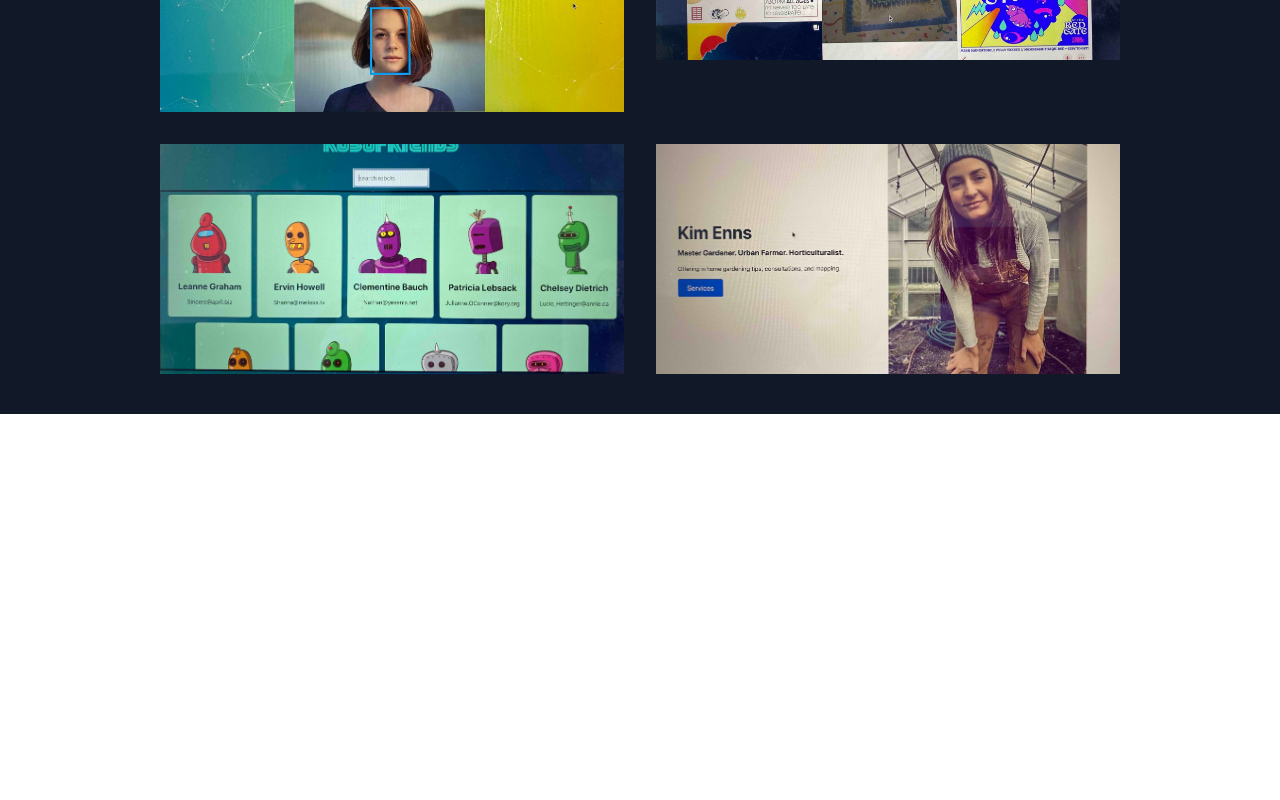
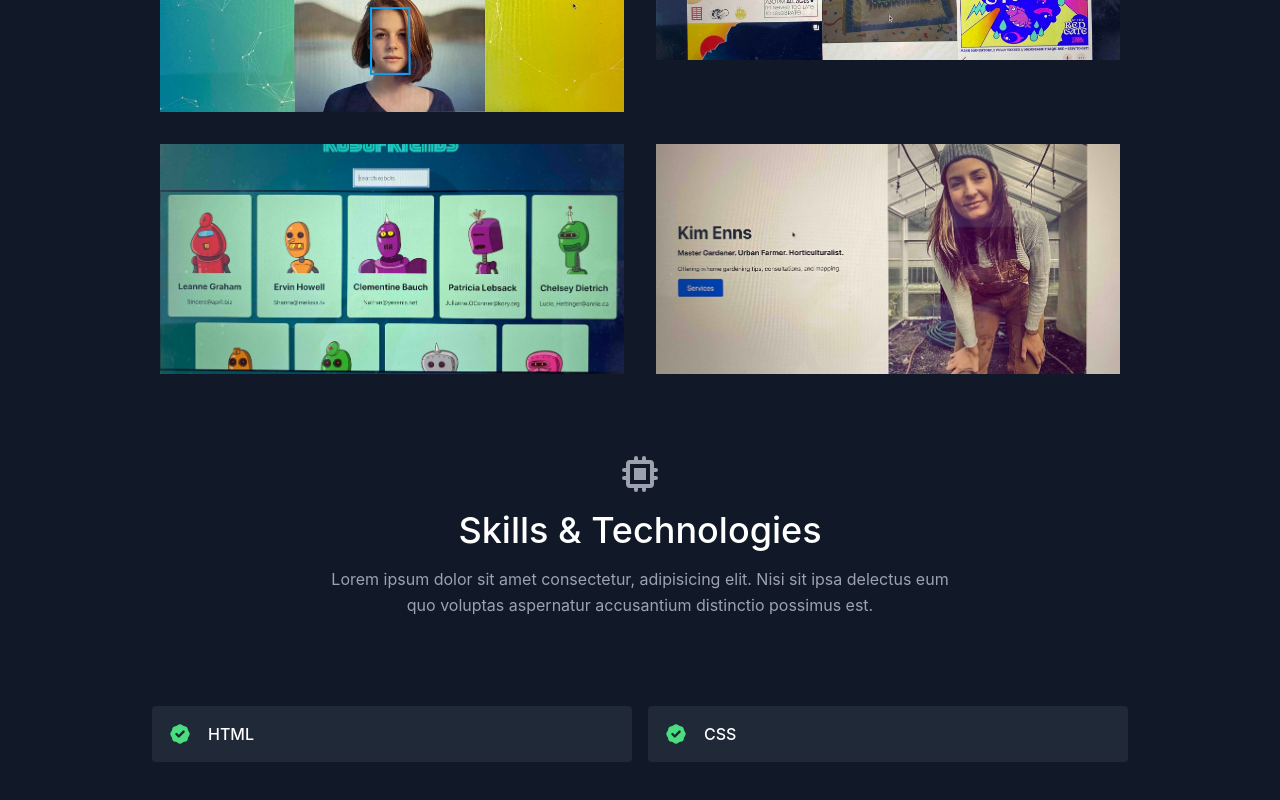
Before and after one commit to robalobadob/react-dev-portfolio, a React (Create React App) app: page / in a window 1280 px wide. Shown: the part 902-1702 px from the top of the page. Before the commit the page ends 1316 px from the top, so only its background shows below. Built offline with nearby package versions, Linux system fonts and the light colour scheme.

Commit message:
add skills section and skills dataset

```diff
--- a/src/components/Skills.js
+++ b/src/components/Skills.js
@@ -1 +1,35 @@
-export default function Skills() {}
+import { BadgeCheckIcon, ChipIcon } from "@heroicons/react/solid";
+import React from "react";
+import { skills } from "../data";
+
+export default function Skills() {
+    return (
+        <section id="skills">
+            <div className="container px-5 py-10 mx-auto">
+                <div className="text-center mb-20">
+                    <ChipIcon className="w-10 inline-block mb-4" />
+                    <h1 className="sm:text-4xl text-3xl font-medium title-font text-white mb-4">
+                        Skills &amp; Technologies
+                    </h1>
+                    <p className="text-base leading-relaxed xl:w-2/4 lg:w-3/4 mx-auto">
+                        Lorem ipsum dolor sit amet consectetur, adipisicing elit. Nisi sit
+                        ipsa delectus eum quo voluptas aspernatur accusantium distinctio
+                        possimus est.
+                    </p>
+                </div>
+                <div className="flex flex-wrap lg:w-4/5 sm:mx-auto sm:mb-2 -mx-2">
+                    {skills.map((skill) => (
+                        <div key={skill} className="p-2 sm:w-1/2 w-full">
+                            <div className="bg-gray-800 rounded flex p-4 h-full items-center">
+                                <BadgeCheckIcon className="text-green-400 w-6 h-6 flex-shrink-0 mr-4" />
+                                <span className="title-font font-medium text-white">
+                                    {skill}
+                                </span>
+                            </div>
+                        </div>
+                    ))}
+                </div>
+            </div>
+        </section>
+    );
+}
--- a/src/data.js
+++ b/src/data.js
@@ -37,3 +37,8 @@
         link: "https://gardenns.com",
       }
 ];
+
+export const skills = [
+    "HTML",
+    "CSS"
+]
```
